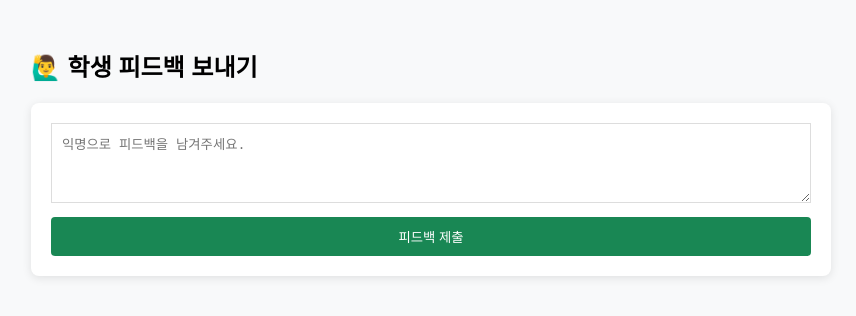
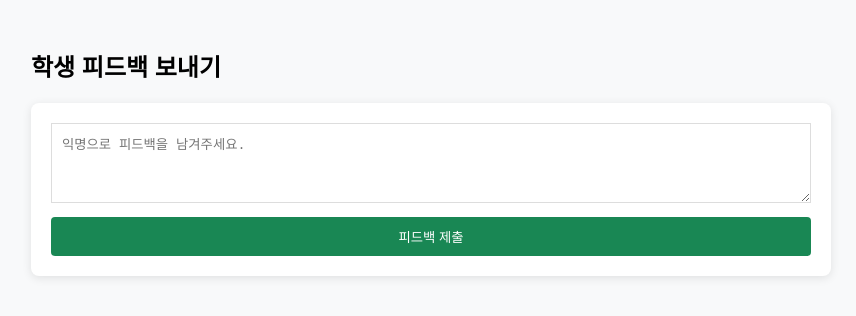
Before and after one commit to 20210442-JHB/2026-1-WebProg-NA-Team2-01_Hackathon, a website: page public/student.html in a window 1280 px wide. Shown: the whole page, without its empty margins (209-1065 px from the left). Drawn offline with Linux system fonts and the light colour scheme.

Commit message:
Update student.html

```diff
--- a/public/student.html
+++ b/public/student.html
@@ -7,7 +7,7 @@
 </head>
 <body>
     <div class="container">
-        <h2>🙋‍♂️ 학생 피드백 보내기</h2>
+        <h2>학생 피드백 보내기</h2>
         <div class="form-box">
             <textarea id="fbInput" placeholder="익명으로 피드백을 남겨주세요."></textarea>
             <button class="sub-btn" onclick="submitFB()">피드백 제출</button>
```
